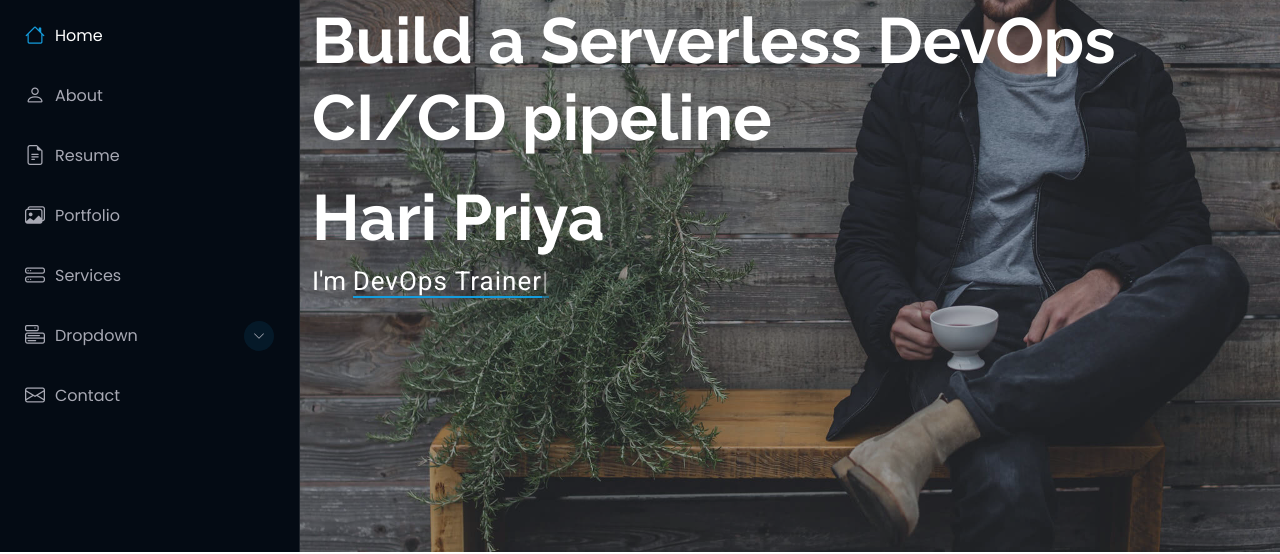
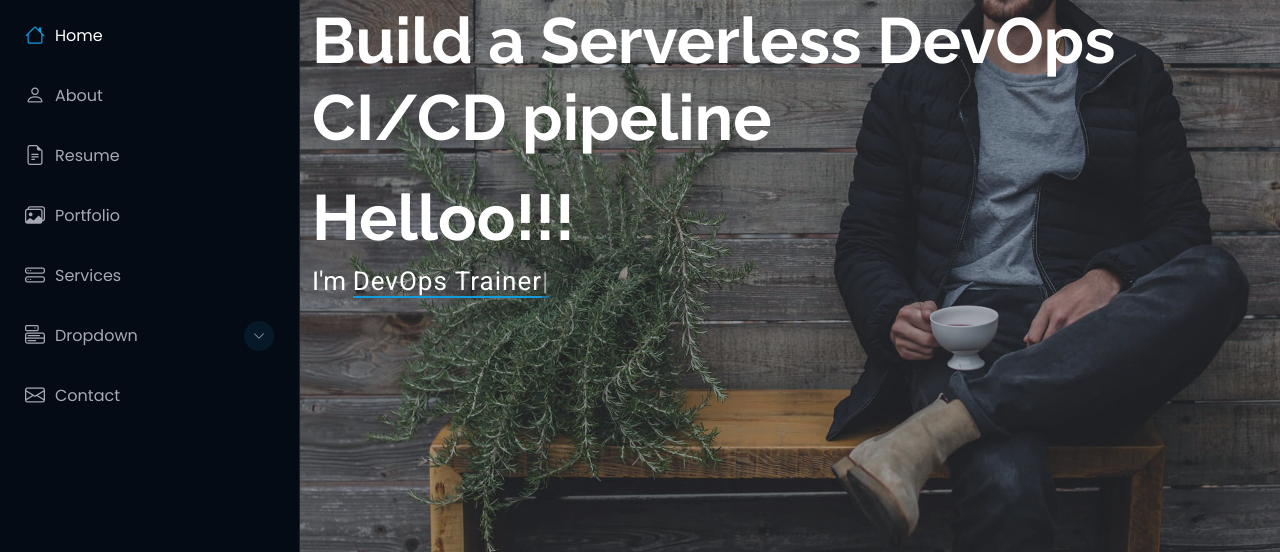
Before and after one commit to RemillaSriVaishnavi/ServerlessAutomation, a plain HTML site: page index.html in a window 1280 px wide. Shown: the part 248-802 px from the top of the page. Drawn offline with Linux system fonts and the light colour scheme; animation ran at ten frames a second.

Commit message:
Update index.html

```diff
--- a/index.html
+++ b/index.html
@@ -98,7 +98,7 @@
 
       <div class="container" data-aos="fade-up" data-aos-delay="100">
         <h2>Build a Serverless DevOps CI/CD pipeline</h2> <br>
-<h2>Hari Priya</h2>
+<h2>Helloo!!!</h2>
         <p>I'm <span class="typed" data-typed-items="AWS Trainer, DevOps Trainer, Infra Specialist, Certified AWS Solution Architect">AWS Consultant</span><span class="typed-cursor typed-cursor--blink" aria-hidden="true"></span><span class="typed-cursor typed-cursor--blink" aria-hidden="true"></span></p>
       </div>
 
```
